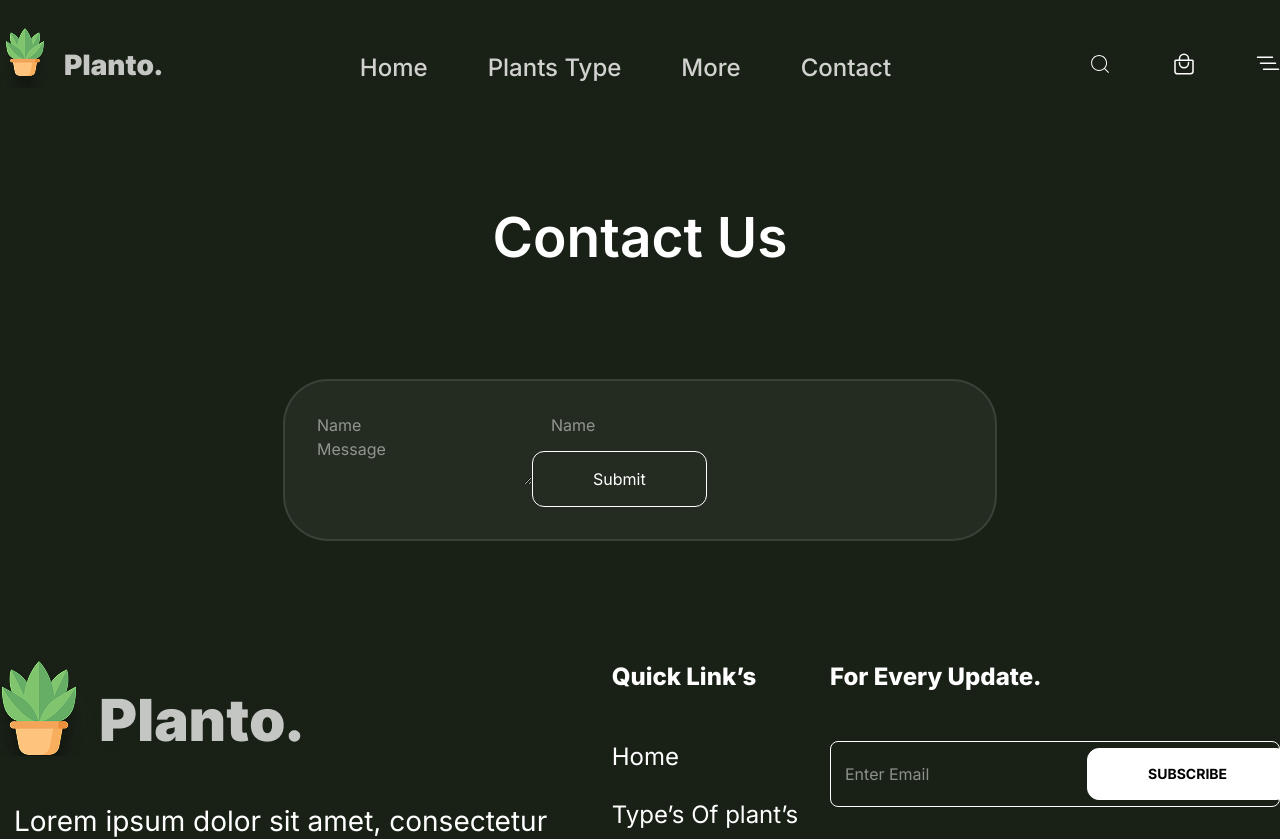
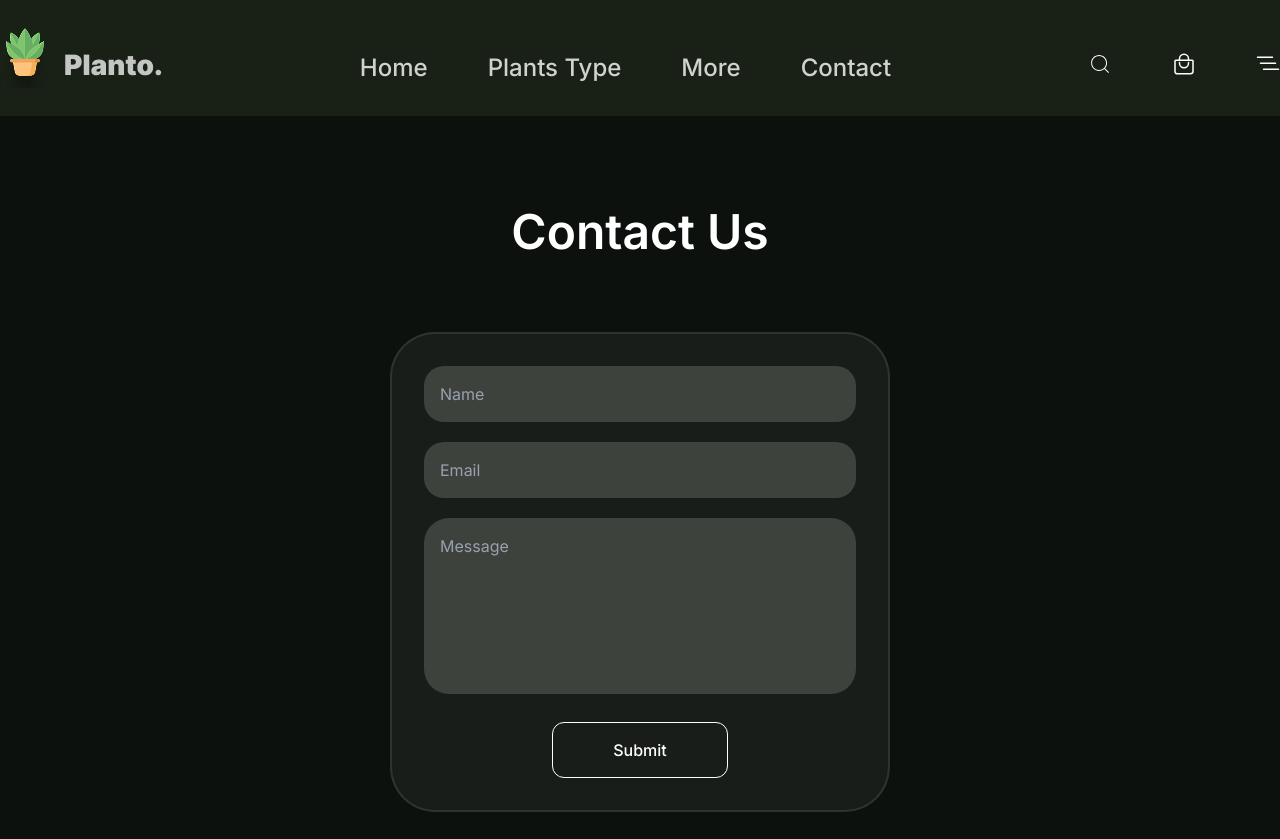
Before and after one commit to mesbaulrafi/planto, a React (Vite) app: page /contact in a window 1280 px wide. Shown: the top 839 px of the page. Built offline with nearby package versions, Linux system fonts and the light colour scheme.

Commit message:
feat : contact part edit

```diff
--- a/src/components/pages/Contact.jsx
+++ b/src/components/pages/Contact.jsx
@@ -1,22 +1,45 @@
+
 import React from 'react'
 import Blurdiv from '../Blurdiv'
 import Button from '../Button'
 
 const Contact = () => {
   return (
-   <>
-   <div className="py-20">
-    <div className="">
-      <h2 className='font-inter font-semibold text-[55px] text-center pb-25'>Contact Us </h2>
-      <Blurdiv className={'max-w-[714px] m-auto '}>
-        <input type="text" name="" id="" placeholder='Name'/>
-        <input type="email" name="" id="" placeholder='Name'/>
-        <textarea name="" id="" placeholder='Message'></textarea>
-        <Button btnText={'Submit'}/>
-      </Blurdiv>
-    </div>
-   </div>
-   </>
+    <section className="py-20 bg-[#0d110d] min-h-screen flex flex-col items-center">
+      <div className="container mx-auto px-4">
+        <h2 className='font-inter font-semibold text-[48px] text-center pb-16 text-white'>
+          Contact Us
+        </h2>
+
+        <Blurdiv className="max-w-[500px] m-auto flex flex-col gap-5">
+          {/* Name Input */}
+          <input
+            type="text"
+            placeholder='Name'
+            className="w-full bg-[#3d423d] border-none outline-none p-4 rounded-[20px] text-white placeholder:text-gray-400"
+          />
+
+          {/* Email Input */}
+          <input
+            type="email"
+            placeholder='Email'
+            className="w-full bg-[#3d423d] border-none outline-none p-4 rounded-[20px] text-white placeholder:text-gray-400"
+          />
+
+          {/* Message Textarea */}
+          <textarea
+            placeholder='Message'
+            rows="6"
+            className="w-full bg-[#3d423d] border-none outline-none p-4 rounded-[25px] text-white placeholder:text-gray-400 resize-none"
+          ></textarea>
+
+          {/* Submit Button Centering */}
+          <div className="flex justify-center mt-2">
+             <Button btnText={'Submit'} className="bg-[#3d423d] hover:bg-[#4a504a] text-white px-12 py-3 rounded-full transition-all font-medium" />
+          </div>
+        </Blurdiv>
+      </div>
+    </section>
   )
 }
 
```
